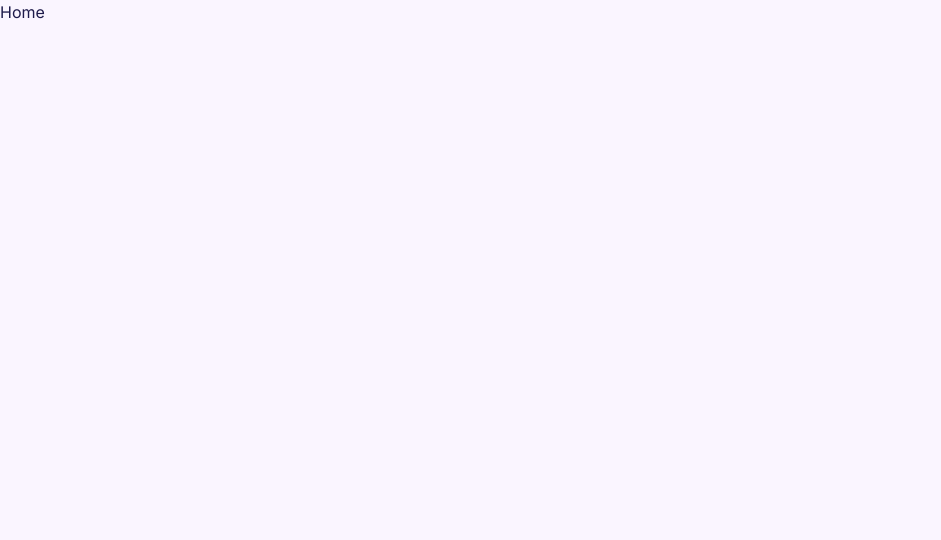
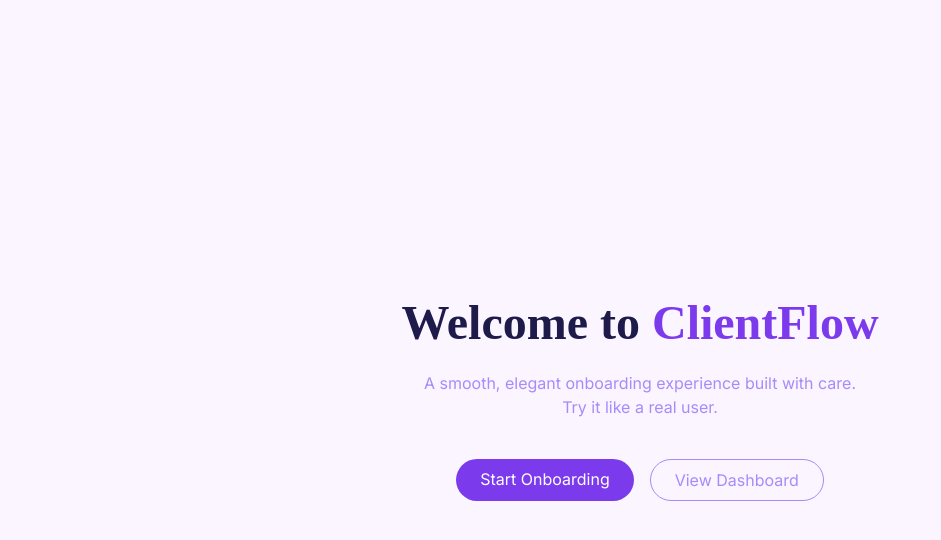
Before and after one commit to quim-romero/clientflow, a React (Vite) app: page / in a window 1280 px wide. Shown: the top 540 px of the page, without its empty margins (0-941 px from the left). Built offline with nearby package versions, Linux system fonts and the light colour scheme; a web font is replaced by a local one.

Commit message:
feat: add routing between Home, Login, Onboarding and Dashboard

```diff
--- a/src/App.tsx
+++ b/src/App.tsx
@@ -1,11 +1,16 @@
-import { Routes, Route } from "react-router-dom";
+import { Routes, Route } from "react-router-dom"
+import Home from "./pages/Home"
+import Login from "./pages/Login"
+import Onboarding from "./pages/Onboarding"
+import Dashboard from "./pages/Dashboard"
 
 export default function App() {
   return (
-    <>
-      <Routes>
-        <Route path="/" element={<div>Home</div>} />
-      </Routes>
-    </>
-  );
+    <Routes>
+      <Route path="/" element={<Home />} />
+      <Route path="/login" element={<Login />} />
+      <Route path="/onboarding" element={<Onboarding />} />
+      <Route path="/dashboard" element={<Dashboard />} />
+    </Routes>
+  )
 }
```
